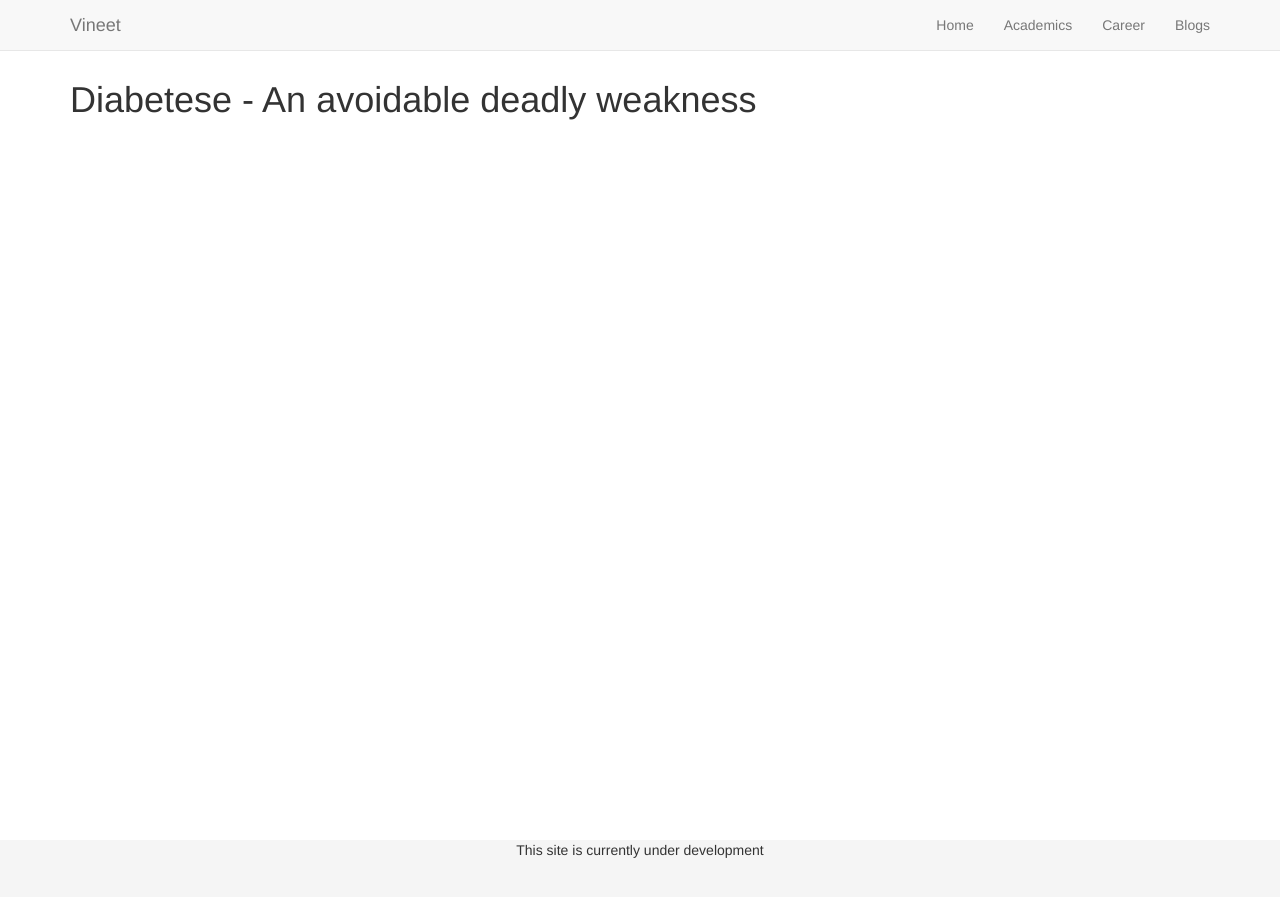
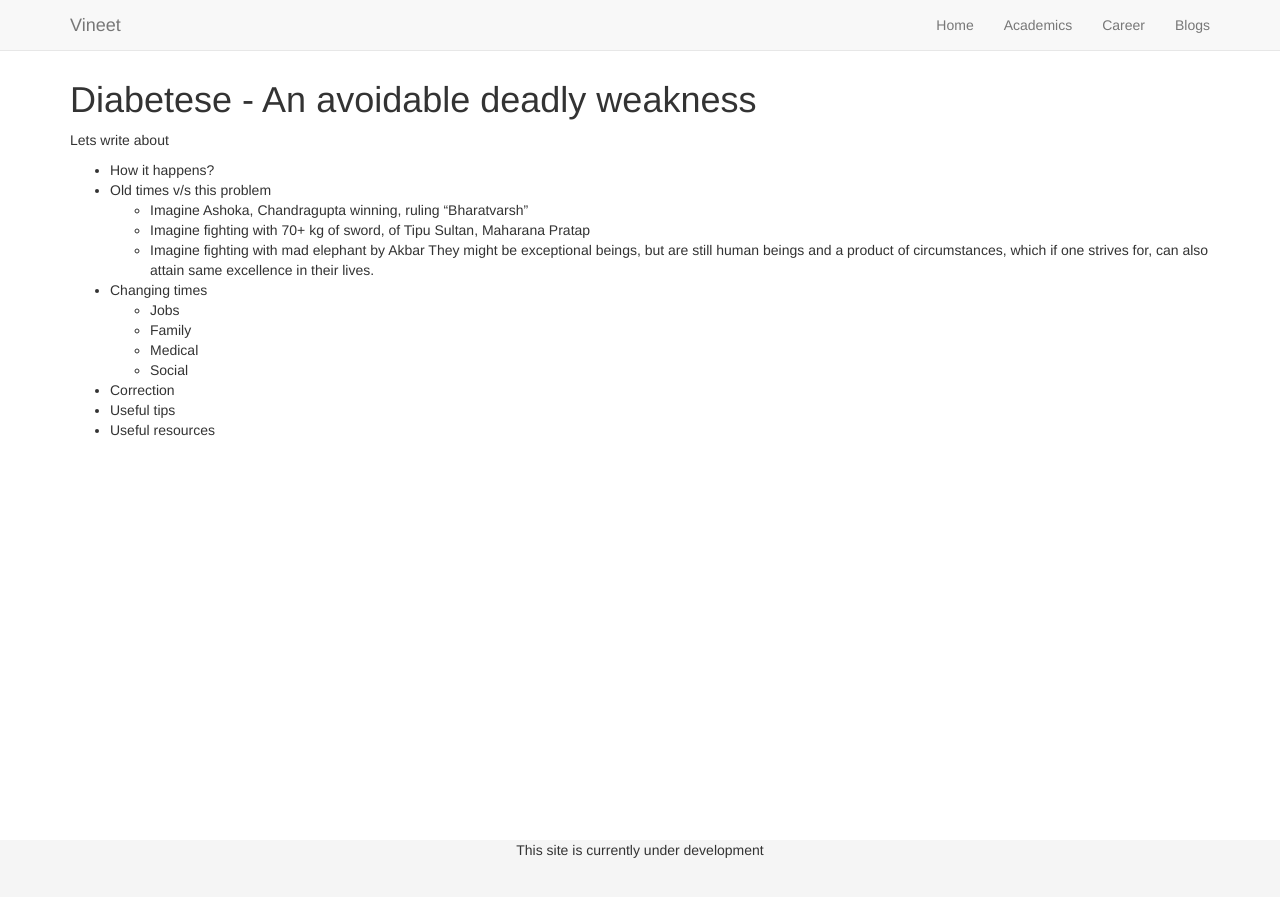
Before and after one commit to vineetma/vineetma.github.io, a Jekyll site: the page built from _blogs/health/diabetese.md, in a window 1280 px wide. Shown: the top 897 px of the page. Built offline with Jekyll 4.4.1, drawn with Linux system fonts in a browser that asks for light colours; nearby versions of some CDN libraries.

Commit message:
added diabetese..

```diff
--- a/_blogs/health/diabetese.md
+++ b/_blogs/health/diabetese.md
@@ -3,3 +3,18 @@ layout: posts
 title: Diabetese - An avoidable deadly weakness
 overview: true
 ---
+Lets write about
+* How it happens?
+* Old times v/s this problem
+    - Imagine Ashoka, Chandragupta winning, ruling "Bharatvarsh"
+    - Imagine fighting with 70+ kg of sword, of Tipu Sultan, Maharana Pratap
+    - Imagine fighting with mad elephant by Akbar
+    They might be exceptional beings, but are still human beings and a product of circumstances, which if one strives for, can also attain same excellence in their lives.
+* Changing times
+    - Jobs
+    - Family
+    - Medical
+    - Social
+* Correction
+* Useful tips
+* Useful resources
```
